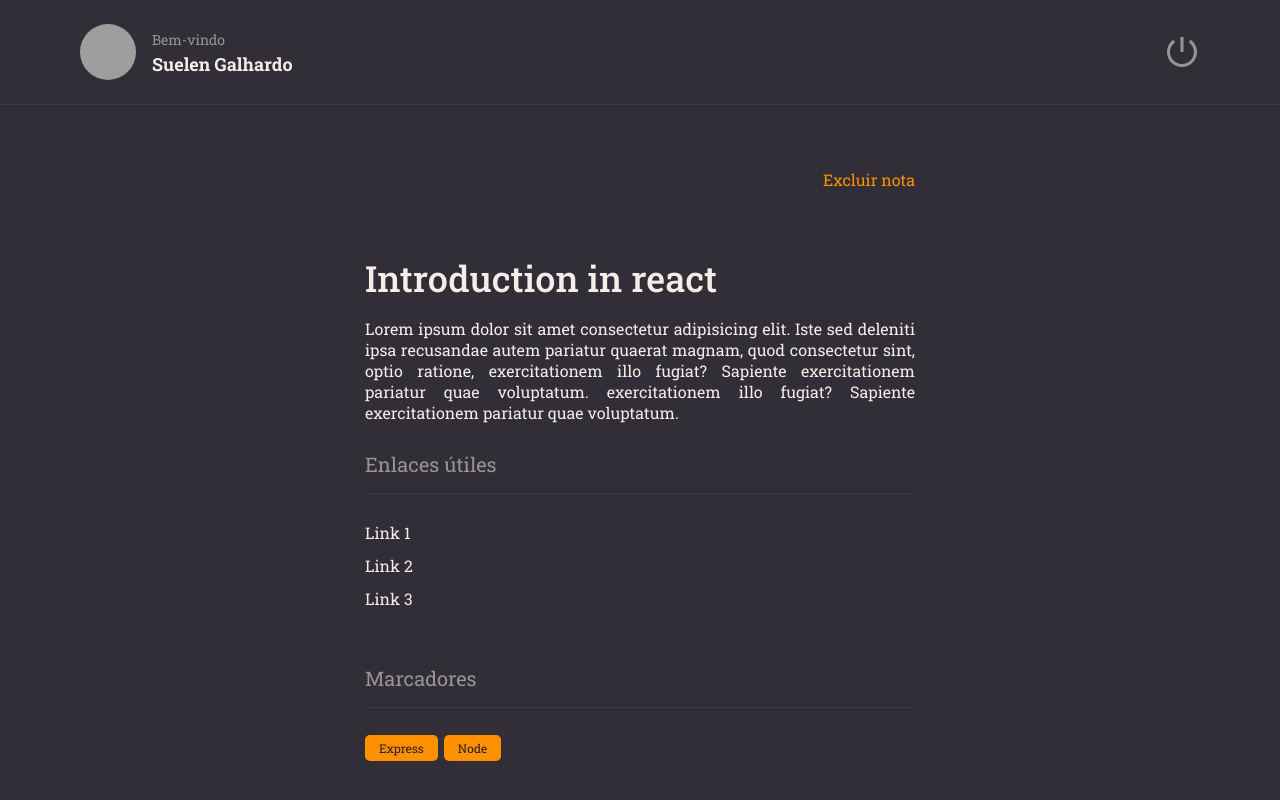
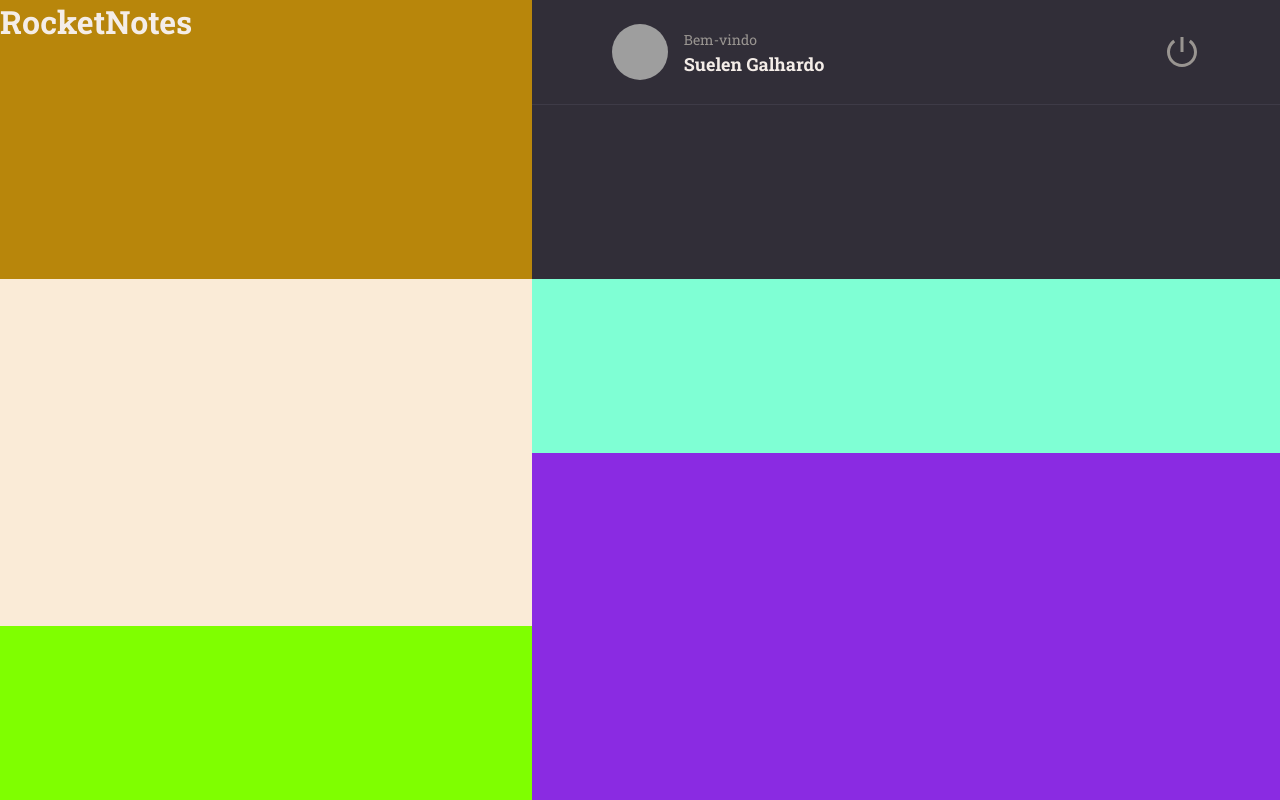
Before and after one commit to SuelenGalhardo/start_react_node, a React (Vite) app: page / in a window 1280 px wide. Built offline with nearby package versions, Linux system fonts and the light colour scheme; grey boxes are pictures that could not be loaded.

Commit message:
added components sextion tag button styles

```diff
--- a/src/pages/Details/index.jsx
+++ b/src/components/Details.jsx
@@ -1,9 +1,10 @@
 import "../../styles/App.scss";
-import { Header } from "../../components/Header";
-import { Button } from "../../components/Button";
-import { Section } from "../../components/Section";
-import { ButtonText } from "../../components/ButtonText";
-import { Tag } from "../../components/Tag";
+import "../../styles/layout/Details.scss"
+import { Header } from "./Header";
+import { Button } from "./Button";
+import { Section } from "./Section";
+import { ButtonText } from "./ButtonText";
+import { Tag } from "./Tag";
 
 export function Details() {
   return (
@@ -11,10 +12,10 @@ export function Details() {
       <div className="container">
         <Header />
         <main>
-          <div className="content">
+          <div className="contentOne">
             <ButtonText title="Excluir nota" />
-            <h1 className="content__title">Introduction in react</h1>
-            <p className="content__text">Lorem ipsum dolor sit amet consectetur
+            <h1 className="contentOne__title">Introduction in react</h1>
+            <p className="contentOne__text">Lorem ipsum dolor sit amet consectetur
               adipisicing elit. Iste sed deleniti ipsa
               recusandae autem pariatur quaerat magnam,
               quod consectetur sint, optio ratione,
--- a/src/components/Header.jsx
+++ b/src/components/Header.jsx
@@ -21,8 +21,8 @@ export function Header(){
 
         <div className='logout'>
             <RiShutDownLine/>
-        </div>
-        </header>
+       </div>
+       </header>
 
 );
 }
--- /dev/null
+++ b/src/components/Home.jsx
@@ -0,0 +1,26 @@
+import "../styles/App.scss";
+
+import { Header } from "./Header";
+
+export function Home() {
+    return (
+        <div className="home">
+        <div className="home__brand">
+          <h1>RocketNotes</h1>
+
+        </div>
+       <Header></Header>
+        <div className="home__menu">
+
+        </div>
+        <div className="home__search"></div>
+        <div className="home__content">
+
+        </div>
+        <div  className="home__note">
+
+        </div>
+      </div>
+
+    )
+}
--- a/src/main.jsx
+++ b/src/main.jsx
@@ -1,13 +1,13 @@
 import React from "react";
 import ReactDOM from "react-dom/client";
-import "./styles/App.scss"
-import { Details } from "./pages/Details";
+import "./styles/App.scss";
+import { Home } from "../src/components/Home";
 
 
 
 
 ReactDOM.createRoot(document.getElementById("root")).render(
   <React.StrictMode>
-    <Details />
+    <Home />
   </React.StrictMode>
 );
--- a/src/styles/App.scss
+++ b/src/styles/App.scss
@@ -1,6 +1,7 @@
  @import './core/reset.scss';
  @import './core/variables.scss';
- @import './layout/Layout.scss';
+ @import './layout/Details.scss';
+ @import './layout/Home.scss';
  //@import './layout/Button.scss';
  //@import './core/mixins.scss';
 @import './layout/Header.scss';
--- a/src/styles/layout/layout.scss
+++ b/src/styles/layout/Details.scss
@@ -15,7 +15,7 @@ main{
   padding: 64px 0;
 }
 
-.content{
+.contentOne{
 max-width: 550px;
 margin: 0 auto;
 display: flex;
--- /dev/null
+++ b/src/styles/layout/Home.scss
@@ -0,0 +1,41 @@
+.home {
+  width: 100%;
+  height: 100vh;
+
+  display: grid;
+
+  grid-template-areas:
+  "brand header"
+  "menu search"
+  "menu content"
+  "note content";
+
+  background-color: #312e38;
+
+  &__brand {
+    grid-area: brand;
+
+    background-color: darkgoldenrod;
+  }
+
+  &__menu {
+    grid-area: menu;
+background-color: antiquewhite;
+  }
+  &__search {
+    grid-area: search;
+ background-color: aquamarine;
+  }
+  &__content {
+    grid-area: content;
+    background-color: blueviolet;
+
+  }
+  &__note {
+    grid-area: note;
+    background-color: chartreuse;
+
+  }
+
+
+}
```
Also changed, not shown: src/pages/index.jsx (deleted, +0 -15 lines), src/styles/layout/Section.scss (+4 -4 lines).
